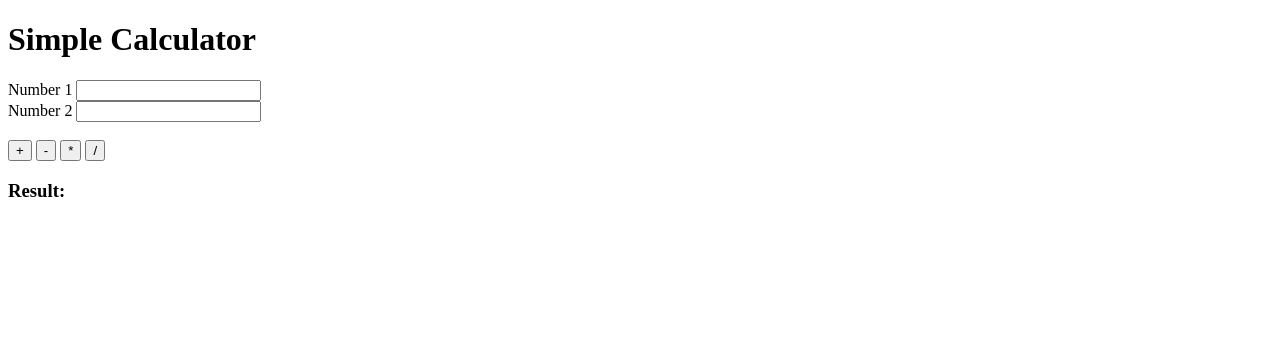
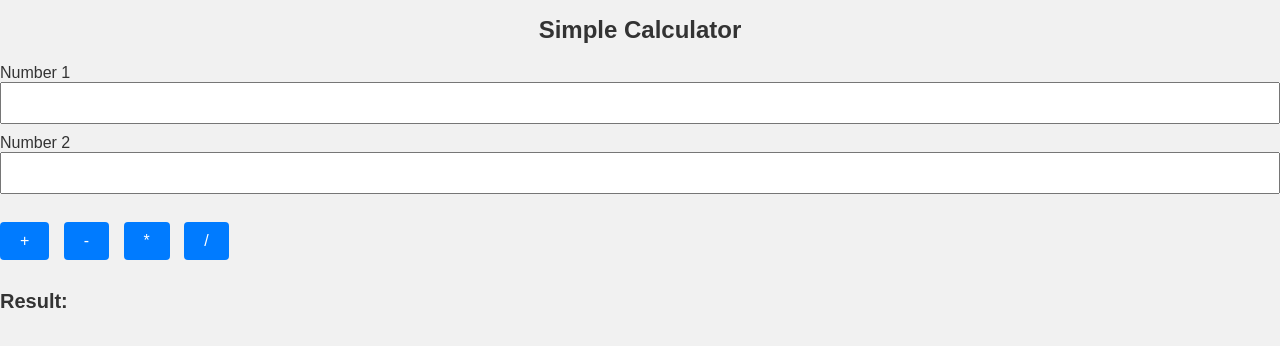
Before and after one commit to simon-metzler/SWP2, a plain HTML site: page HTML & JS/01_Zugriff JS HTML/index.html in a window 1280 px wide. Drawn offline with Linux system fonts and the light colour scheme.

Commit message:
added css to calculater

```diff
--- a/HTML & JS/01_Zugriff JS HTML/index.html
+++ b/HTML & JS/01_Zugriff JS HTML/index.html
@@ -6,6 +6,7 @@
     <meta name="viewport" content="width=device-width, initial-scale=1.0">
     <title>Document</title>
     <script src="script.js" defer></script>
+    <link   rel="stylesheet" href="style.css">
 </head>
 <body>
     <h1 id="heading">Simple Calculator</h1>
--- /dev/null
+++ b/HTML & JS/01_Zugriff JS HTML/style.css
@@ -0,0 +1,61 @@
+body {
+    font-family: Arial, sans-serif;
+    margin: 0;
+    padding: 0;
+    background-color: #f1f1f1;
+    color: #333;
+  }
+
+
+  h1 {
+    font-size: 32px;
+    text-align: center;
+    margin-bottom: 20px;
+  }
+
+  h3 {
+    font-size: 24px;
+    margin-top: 30px;
+  }
+
+  input[type="text"] {
+    width: 100%;
+    padding: 10px;
+    font-size: 16px;
+    margin-bottom: 10px;
+    box-sizing: border-box;
+  }
+
+  button {
+    padding: 10px 20px;
+    font-size: 18px;
+    background-color: #007bff;
+    color: #fff;
+    border: none;
+    border-radius: 4px;
+    cursor: pointer;
+    margin-right: 10px;
+  }
+
+  button:hover {
+    background-color: #0056b3;
+  }
+
+  #result {
+    font-weight: bold;
+    font-size: 20px;
+  }
+
+
+    h1 {
+      font-size: 24px;
+    }
+
+    h3 {
+      font-size: 18px;
+    }
+
+    button {
+      font-size: 16px;
+    }
+  }
```
